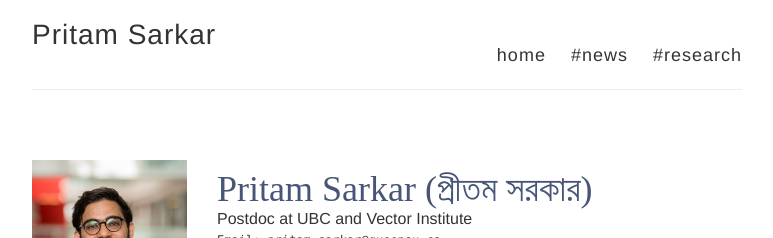
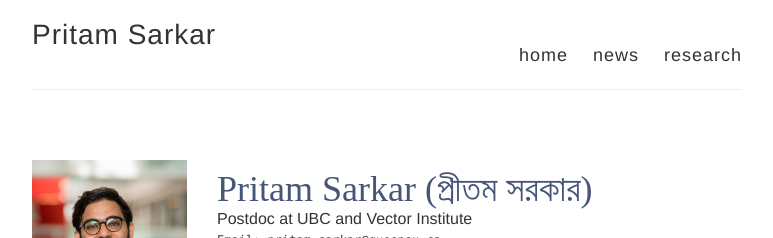
Before and after one commit to pritamqu/pritamqu.github.io, a Jekyll site: the page built from index.md, in a window 1280 px wide and 900 px high. Shown: the top 238 px of the window, without its empty margins (253-1026 px from the left). Built offline with Jekyll 4.4.1, drawn with Linux system fonts in a browser that asks for light colours.

```diff
--- a/_layouts/default.html
+++ b/_layouts/default.html
@@ -36,8 +36,8 @@
 
           <nav>
             <a href="{{ site.baseurl }}/">home</a>
-            <a href="{{ site.baseurl }}/news">#news</a>
-            <a href="{{ site.baseurl }}/research">#research</a>
+            <a href="{{ site.baseurl }}/#news">news</a>
+            <a href="{{ site.baseurl }}/#research">research</a>
             <!-- <a href="{{ site.baseurl }}/files/sarkar_resume.pdf">resume</a> -->
           </nav>
         </header>
```
